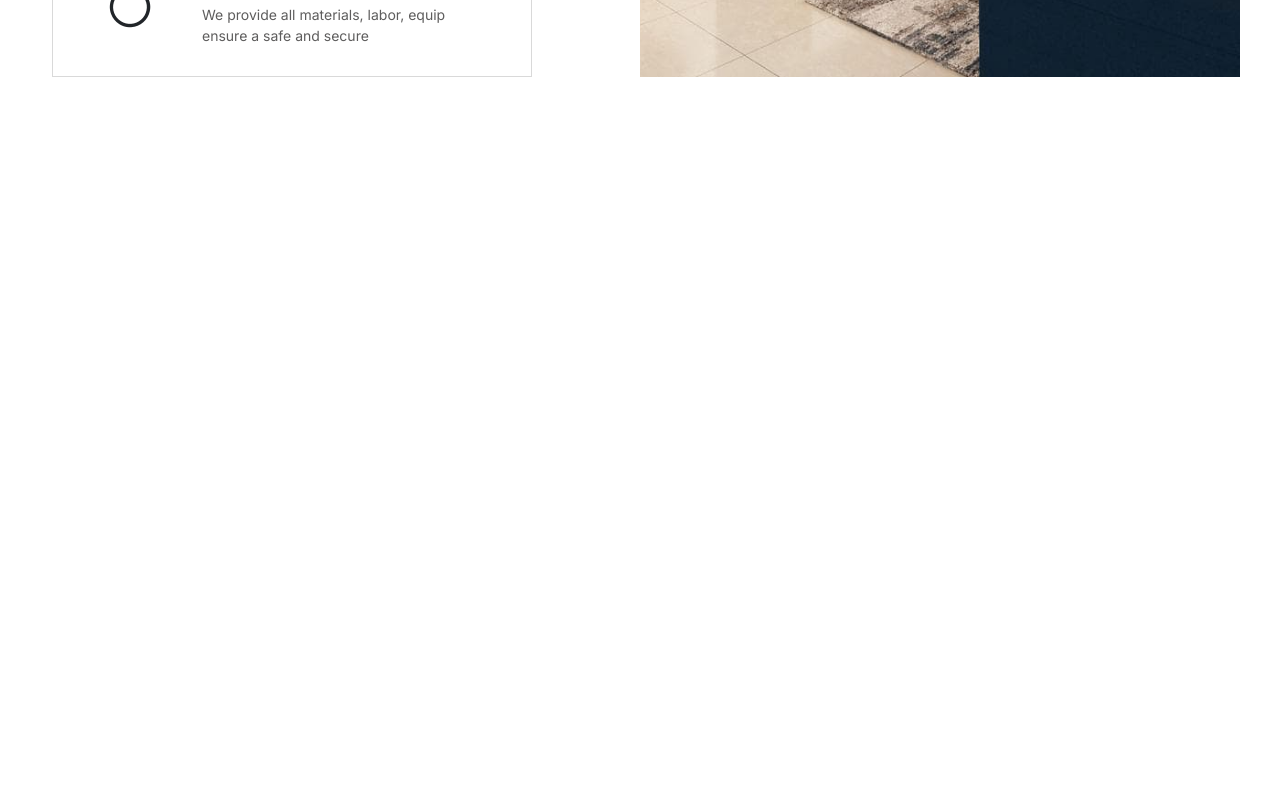
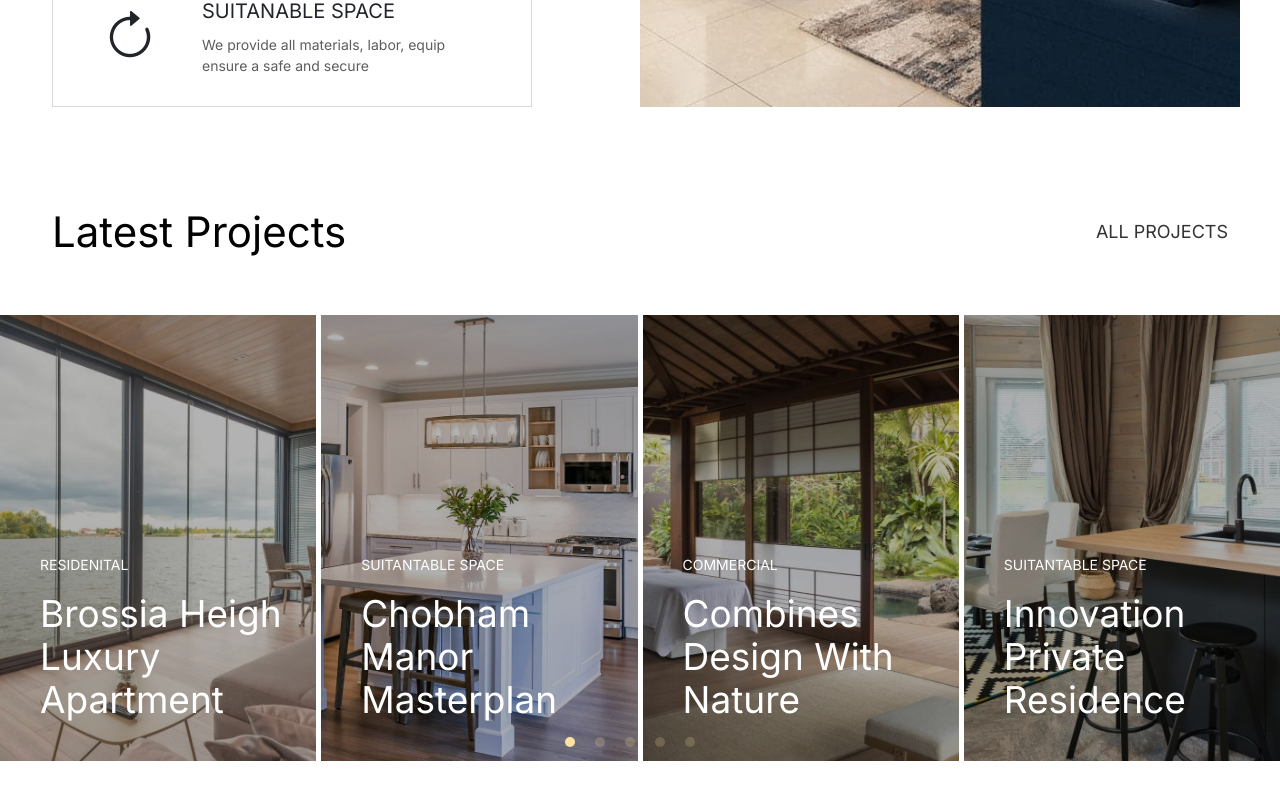
Before and after one commit to lazizjonikromov/rustic, a React (Vite) app: page / in a window 1280 px wide. Shown: the part 1490-2290 px from the top of the page. Before the commit the page ends 1667 px from the top, so only its background shows below. Built offline with nearby package versions, Linux system fonts and the light colour scheme.

Commit message:
Latest Projects section has been added

```diff
--- a/src/pages/main/Header.jsx
+++ b/src/pages/main/Header.jsx
@@ -14,10 +14,10 @@ const Header = () => {
             clickable: true,
           }}
           modules={[Pagination, Autoplay]}
-            // autoplay={{
-            //   delay: 2500,
-            //   disableOnInteraction: false,
-            // }}
+          autoplay={{
+            delay: 5000,
+            disableOnInteraction: false,
+          }}
           className="mySwiper"
         >
           <SwiperSlide>
@@ -48,8 +48,12 @@ const Header = () => {
                     </ul>
                   </div>
                   <div className="col-12 col-md-10 d-flex flex-column text-start gap-5 head__text">
-                    <h5>Rustic Interior <br /> Studio</h5>
-                    <h2>Rustic and <br /> Modern</h2>
+                    <h5>
+                      Rustic Interior <br /> Studio
+                    </h5>
+                    <h2>
+                      Rustic and <br /> Modern
+                    </h2>
                     <div className="head__btn">
                       <a href="#" className="myBtn">
                         More About Us
@@ -88,8 +92,12 @@ const Header = () => {
                     </ul>
                   </div>
                   <div className="col-12 col-md-10 d-flex flex-column text-start gap-5 head__text">
-                    <h5>Rustic Interior <br /> Studio</h5>
-                    <h2>Rustic and <br /> Modern</h2>
+                    <h5>
+                      Rustic Interior <br /> Studio
+                    </h5>
+                    <h2>
+                      Rustic and <br /> Modern
+                    </h2>
                     <div className="head__btn">
                       <a href="#" className="myBtn">
                         More About Us
--- /dev/null
+++ b/src/pages/main/LatestProjects.jsx
@@ -0,0 +1,149 @@
+import React from "react";
+import { Link } from "react-router-dom";
+import { Swiper, SwiperSlide } from "swiper/react";
+import { Pagination } from "swiper/modules";
+import Project1 from "../../assets/brossia.jpg";
+import Project2 from "../../assets/chobham.jpg";
+import Project3 from "../../assets/combines.jpg";
+import Project4 from "../../assets/innovation.jpg";
+import Project6 from "../../assets/nordic.jpg";
+import Project7 from "../../assets/sample.jpg";
+import Project8 from "../../assets/hidden-agenda.jpg";
+
+const LatestProjects = () => {
+  return (
+    <div className="latest__projects">
+      <div className="container">
+        <div className="d-flex justify-content-between align-items-center mb-5">
+          <h2 className="title mb-0">Latest Projects</h2>
+          <div className="sub__title mb-0">ALL PROJECTS</div>
+        </div>
+      </div>
+
+      <div className="project__items">
+        <Swiper
+          slidesPerView={4}
+          spaceBetween={5}
+          breakpoints={{
+            0: {
+              slidesPerView: 1,
+              spaceBetween: 0,
+            },
+            576: {
+              slidesPerView: 2,
+            },
+            992: {
+              slidesPerView: 3,
+            },
+            1200: {
+              slidesPerView: 4,
+            }
+          }}
+          pagination={{
+            clickable: true,
+          }}
+          modules={[Pagination]}
+          className="mySwiper"
+        >
+          <SwiperSlide>
+            <Link to={"/"} className="project__item">
+              <div className="project__img">
+                <img src={Project1} alt="" />
+              </div>
+              <div className="project__content">
+                <span>Residenital</span>
+                <h2>Brossia Heigh Luxury Apartment</h2>
+              </div>
+            </Link>
+          </SwiperSlide>
+
+          <SwiperSlide>
+            <Link to={"/"} className="project__item">
+              <div className="project__img">
+                <img src={Project2} alt="" />
+              </div>
+              <div className="project__content">
+                <span>Suitantable Space</span>
+                <h2>Chobham Manor Masterplan</h2>
+              </div>
+            </Link>
+          </SwiperSlide>
+
+          <SwiperSlide>
+            <Link to={"/"} className="project__item">
+              <div className="project__img">
+                <img src={Project3} alt="" />
+              </div>
+              <div className="project__content">
+                <span>Commercial</span>
+                <h2>Combines Design With Nature</h2>
+              </div>
+            </Link>
+          </SwiperSlide>
+
+          <SwiperSlide>
+            <Link to={"/"} className="project__item">
+              <div className="project__img">
+                <img src={Project4} alt="" />
+              </div>
+              <div className="project__content">
+                <span>Suitantable Space</span>
+                <h2>Innovation Private Residence</h2>
+              </div>
+            </Link>
+          </SwiperSlide>
+
+          <SwiperSlide>
+            <Link to={"/"} className="project__item">
+              <div className="project__img">
+                <img src={Project1} alt="" />
+              </div>
+              <div className="project__content">
+                <span>Commercial</span>
+                <h2>Inspired From China In Web Design</h2>
+              </div>
+            </Link>
+          </SwiperSlide>
+
+          <SwiperSlide>
+            <Link to={"/"} className="project__item">
+              <div className="project__img">
+                <img src={Project6} alt="" />
+              </div>
+              <div className="project__content">
+                <span>Copper Brass</span>
+                <h2>Nordic Interior Studio</h2>
+              </div>
+            </Link>
+          </SwiperSlide>
+
+          <SwiperSlide>
+            <Link to={"/"} className="project__item">
+              <div className="project__img">
+                <img src={Project7} alt="" />
+              </div>
+              <div className="project__content">
+                <span>Commercial</span>
+                <h2>Sample Villa</h2>
+              </div>
+            </Link>
+          </SwiperSlide>
+
+          <SwiperSlide>
+            <Link to={"/"} className="project__item">
+              <div className="project__img">
+                <img src={Project8} alt="" />
+              </div>
+              <div className="project__content">
+                <span>Residenital</span>
+                <h2>The Hidden Agenda Of Residenital</h2>
+              </div>
+            </Link>
+          </SwiperSlide>
+        </Swiper>
+      </div>
+    </div>
+  );
+};
+
+export default LatestProjects;
--- a/src/pages/main/Main.jsx
+++ b/src/pages/main/Main.jsx
@@ -1,12 +1,14 @@
 import React from "react";
 import Header from "./Header";
 import Services from "./Services";
+import LatestProjects from "./LatestProjects";
 
 const Main = () => {
   return (
     <>
       <Header />
       <Services />
+      <LatestProjects />
     </>
   );
 };
--- a/src/style/main.scss
+++ b/src/style/main.scss
@@ -360,7 +360,7 @@ body {
     color: #000;
     margin-bottom: 60px;
 
-    @media screen and (max-width: 7676px) {
+    @media screen and (max-width: 767px) {
       font-size: 32px;
       line-height: 35px;
     }
@@ -370,7 +370,7 @@ body {
     padding: 100px 0;
     position: relative;
 
-    &:before{
+    &:before {
       position: absolute;
       content: "";
       background-image: url("../assets/pattern.png");
@@ -494,6 +494,115 @@ body {
     }
   }
 
+  .latest__projects {
+    padding-bottom: 100px;
 
+    .project__items {
+      margin-top: 10px;
 
+      .swiper-slide {
+        width: 330.667px;
+      }
+
+      .project__item {
+        position: relative;
+
+        &:before {
+          pointer-events: none;
+          position: absolute;
+          top: 0;
+          left: 0;
+          z-index: 1;
+          height: 100%;
+          width: 0;
+          background-color: #ffe1a0;
+          transition-duration: .5s;
+          content: "";
+          opacity: 0;
+        }
+
+        &:hover {
+          &:before{
+            width: 100%;
+            opacity: 1;
+          }
+
+          .project__content {
+            color: #000;
+            transition-duration: .5s;
+          }
+        }
+
+        .project__img {
+          position: relative;
+          display: block;
+          width: initial;
+          height: initial;
+          opacity: 1;
+          margin: 0;
+          padding: 140.89% 0px 0px;
+
+          &:before {
+            content: "";
+            position: absolute;
+            top: 0;
+            width: 100%;
+            height: 100%;
+            z-index: 1;
+            opacity: 0.3;
+            background-color: rgb(0, 0, 0);
+          }
+
+          img {
+            position: absolute;
+            inset: 0px;
+            display: block;
+            width: 0px;
+            height: 0px;
+            min-width: 100%;
+            max-width: 100%;
+            min-height: 100%;
+            max-height: 100%;
+            object-fit: cover;
+          }
+        }
+
+        .project__content {
+          position: absolute;
+          left: 40px;
+          bottom: 40px;
+          z-index: 2;
+          color: #fff;
+
+          span {
+            margin-bottom: 15px;
+            display: block;
+            font-size: 14px;
+            text-transform: uppercase;
+            line-height: 1.5rem;
+          }
+
+          h2 {
+            font-size: 37px;
+            line-height: 43px;
+          }
+        }
+      }
+
+      .swiper-pagination {
+        .swiper-pagination-bullet {
+          line-height: 10px;
+          background-color: #ffe1a0;
+          margin: 0 20px 0 0 !important;
+          width: 10px;
+          height: 10px;
+
+          @media screen and (max-width: 992px) {
+            width: 12px;
+            height: 12px;
+          }
+        }
+      }
+    }
+  }
 }
```
